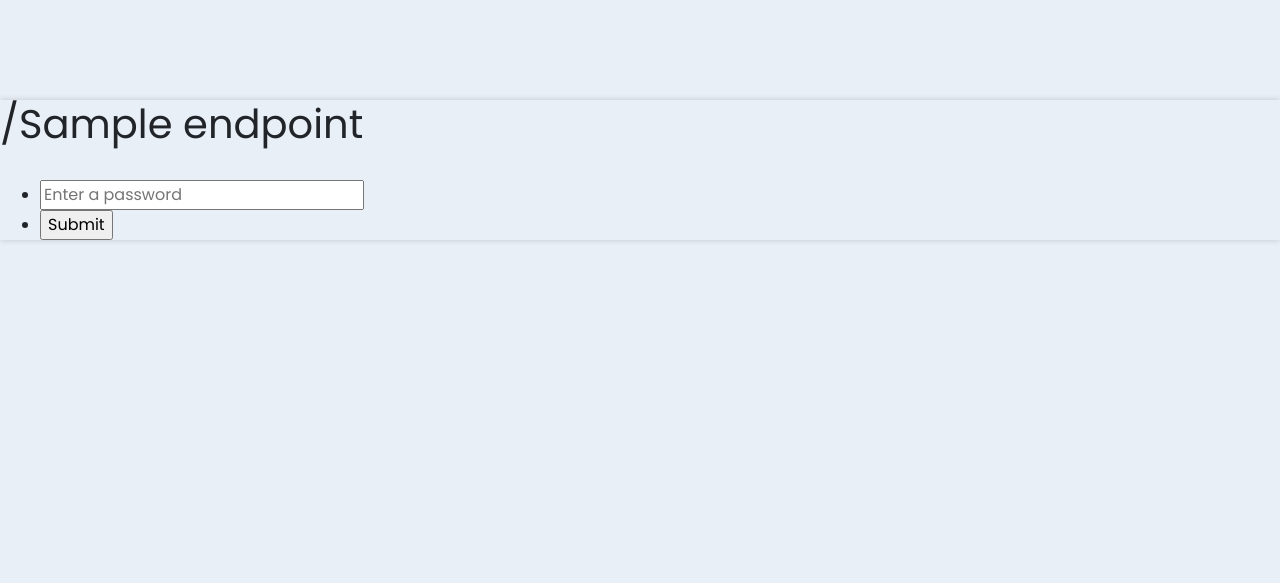
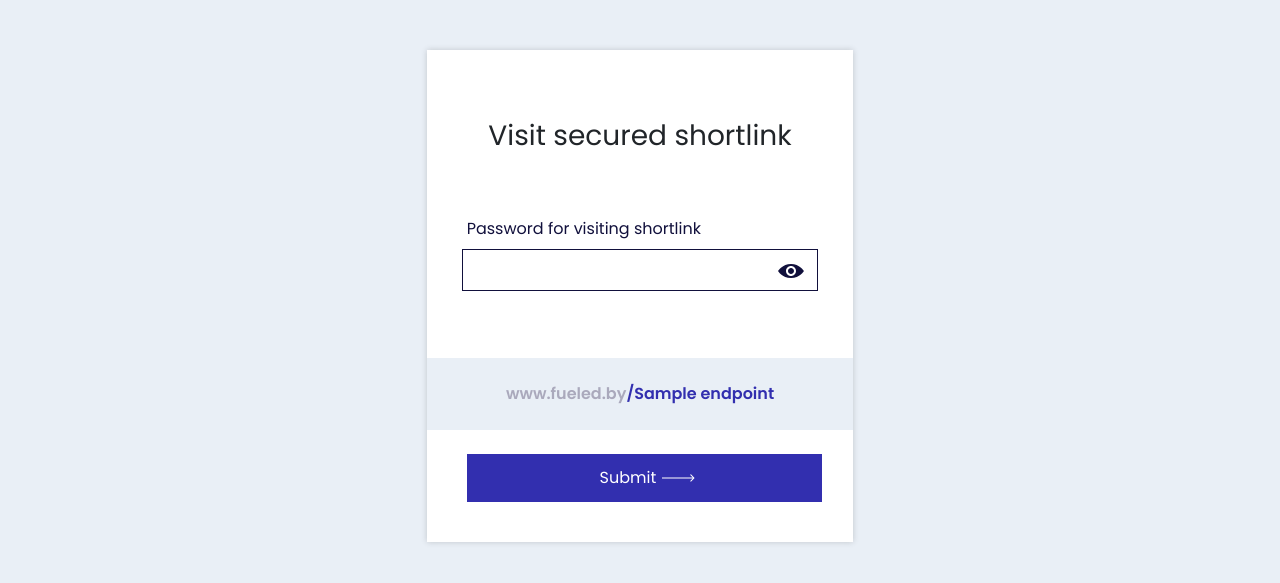
Before and after one commit to Applifting/link-shortener, a Python web app: template link_shortener/templates/password_form.html in a window 1280 px wide. Shown: the top 583 px of the page. Run offline with Jinja, Linux system fonts and the light colour scheme; the template is opened without the code that fills it: most values are stand-ins (such as "Sample title", 1, 10 or a date in 2020); form fields are guessed from the names that the template uses; some libraries are stand-ins or nearby versions.

Commit message:
passwordPage

```diff
--- a/link_shortener/form_routes.py
+++ b/link_shortener/form_routes.py
@@ -46,7 +46,7 @@ class UpdateForm(SanicForm):
 
 class PasswordForm(SanicForm):
     password = PasswordField('Password', validators=[DataRequired()])
-    submit = SubmitField('Submit')
+    submit = SubmitField('Visit shortlink')
 
 
 @form_blueprint.route('/authorize/<link_id>', methods=['GET'])
--- a/link_shortener/templates/base.html
+++ b/link_shortener/templates/base.html
@@ -38,6 +38,7 @@
     <link rel="stylesheet" href="/links/css/delete.css" />
     <link rel="stylesheet" href="/links/css/common.css" />
     <link rel="stylesheet" href="/links/css/not_found.css" />
+    <link rel="stylesheet" href="/links/css/password.css" />
 
     <style>
       :root {
@@ -47,6 +48,8 @@
         --primary-green:#1f7a78;
         --form-grey:#e6e6ef;
         --white:#fff;
+        --red:#C93636;
+
       }
       body {
         font-family: "Poppins", sans-serif;
--- a/link_shortener/templates/create_form.html
+++ b/link_shortener/templates/create_form.html
@@ -31,10 +31,7 @@
       >
       <div id="advRequirements">
         <label class="formLabel">Password to visit shortlink</label>
-        <li>
-          {{ form.password(size=30, placeholder="Password", class='formInput')
-          }}
-        </li>
+        <li>{{ form.password(size=30, class='formInput') }}</li>
         <label class="formLabel">Shortlink valid until</label>
         <li>
           {{ form.switch_date(size=30, placeholder="Deactivate on: YYYY-MM-DD",
--- a/link_shortener/templates/password_form.html
+++ b/link_shortener/templates/password_form.html
@@ -1,17 +1,31 @@
-{% extends 'base.html' %}
+{% extends 'base.html' %} {% block content %}
 
-{% block content %}
-  <div class="container">
-    <form action="" method="POST">
-      <h1 id="form-header">/{{ payload.endpoint }}</h1>
-      {{ '<br>'.join(form.csrf_token.errors) }}
-      {{ form.csrf_token }}
-      {{ '<br>'.join(form.password.errors) }}
-      <br>
-      <ul>
-        <li>{{ form.password(size=20, placeholder='Enter a password') }}</li>
-        <li>{{ form.submit }}</li>
-      </ul>
-    </form>
+<form action="#" id="passwordForm" class="form" method="POST">
+  {{ '<br />'.join(form.csrf_token.errors) }} {{ form.csrf_token }} {{ '<br />'.join(form.password.errors)
+  }}
+  <br />
+
+  <h1 class="passwordHeader">Visit secured shortlink</h1>
+  <div class="passwordContainer">
+    <label class="formLabel">Password for visiting shortlink</label>
+    <div id="passwordBorder">
+      {{ form.password(size=20, class='password', type='password') }}
+      <span onclick="toggleShow()">
+        <img id="image" src="/links/icons/eye.svg" alt="" />
+      </span>
+    </div>
+    <div id="incorrectPass">Invalid password</div>
   </div>
+  <span id="fueled">
+    <div id="shortlinked">
+      <span>www.fueled.by</span
+      ><!-- qqw --><span id="fueledEndPoint">/{{ payload.endpoint }}</span>
+    </div>
+  </span>
+  <div id="visitShortlink">
+    {{ form.submit(id='visit') }}
+    <img src="/links/icons/arrowWhite.svg" alt="" />
+  </div>
+</form>
+
 {% endblock %}
--- a/static/css/all_links.css
+++ b/static/css/all_links.css
@@ -121,13 +121,10 @@ input:checked + .slider:before {
   border: none;
   border-radius: 4px;
   color: var(--primary-purple);
+  outline: none;
 }
 #search::placeholder {
   color: var(--primary-grey);
-}
-.fa-search {
-  margin: 0 0px 0 1rem;
-  color: var(--form-grey);
 }
 #clearFilter {
   color: var(--primary-grey);
--- /dev/null
+++ b/static/css/password.css
@@ -0,0 +1,63 @@
+#passwordBorder {
+  border: 1px solid var(--primary-black);
+  width: 83.33%;
+  margin: auto;
+}
+/* .passwordContainer::after {
+  content: "Wrong password";
+  color: red;
+  margin-left: 40px;
+} */
+.password {
+  height: 2.5rem;
+  border: none;
+  width: 87%;
+  outline: none;
+}
+#visitShortlink {
+  margin-bottom: 1.5rem !important;
+  background-color: var(--primary-purple);
+  color: var(--white);
+  border: none !important;
+  height: 3rem;
+  display: flex;
+  justify-content: center;
+  align-items: center;
+  width: 83.33%;
+  margin: 0.5rem 2.5rem;
+  padding: 0.5rem;
+  border: 1px solid var(--primary-black);
+}
+.passwordContainer {
+  margin-top: 50px;
+  margin-bottom: 67px;
+}
+.passwordHeader {
+  font-size: 28px;
+  line-height: 44.8px;
+  display: flex;
+  justify-content: center;
+  align-items: center;
+  padding-top: 40px;
+}
+#passwordForm {
+  margin-top: 50px;
+}
+.redBorder {
+  border: 1px solid var(--red) !important;
+  width: 83.33%;
+  margin: auto;
+}
+#incorrectPass {
+  margin-left: 40px;
+  color: var(--red);
+  display: none;
+}
+
+#visit {
+  background-color: var(--primary-purple);
+  color: var(--white);
+  border: none !important;
+  height: 3rem;
+  outline: none;
+}
--- a/static/js/all_links_form.js
+++ b/static/js/all_links_form.js
@@ -131,3 +131,12 @@ switch (value) {
     pop.style.display = "flex";
     pop.innerHTML = "Link disabled";
 }
+
+let passwordBorder = document.getElementById("passwordBorder");
+let valuess = filter.status;
+switch (valuess) {
+  case "incorrect-password":
+    passwordBorder.classList.add("redBorder");
+    document.getElementById("incorrectPass").style.display = "block";
+    break;
+}
--- a/static/js/create_edit.js
+++ b/static/js/create_edit.js
@@ -62,3 +62,14 @@ function copySingle() {
     hoverCopy[0].innerHTML = "copy";
   }, 800);
 }
+
+function toggleShow() {
+  var x = document.getElementById("password");
+  if (x.type === "password") {
+    x.type = "text";
+    document.getElementById("image").src = "/links/icons/eyeCrossed.svg";
+  } else {
+    x.type = "password";
+    document.getElementById("image").src = "/links/icons/eye.svg";
+  }
+}
```
Also changed, not shown: link_shortener/templates/edit_form.html (+6 -1 lines), static/icons/arrowWhite.svg (added), static/icons/eye.svg (added), static/icons/eyeCrossed.svg (added).
